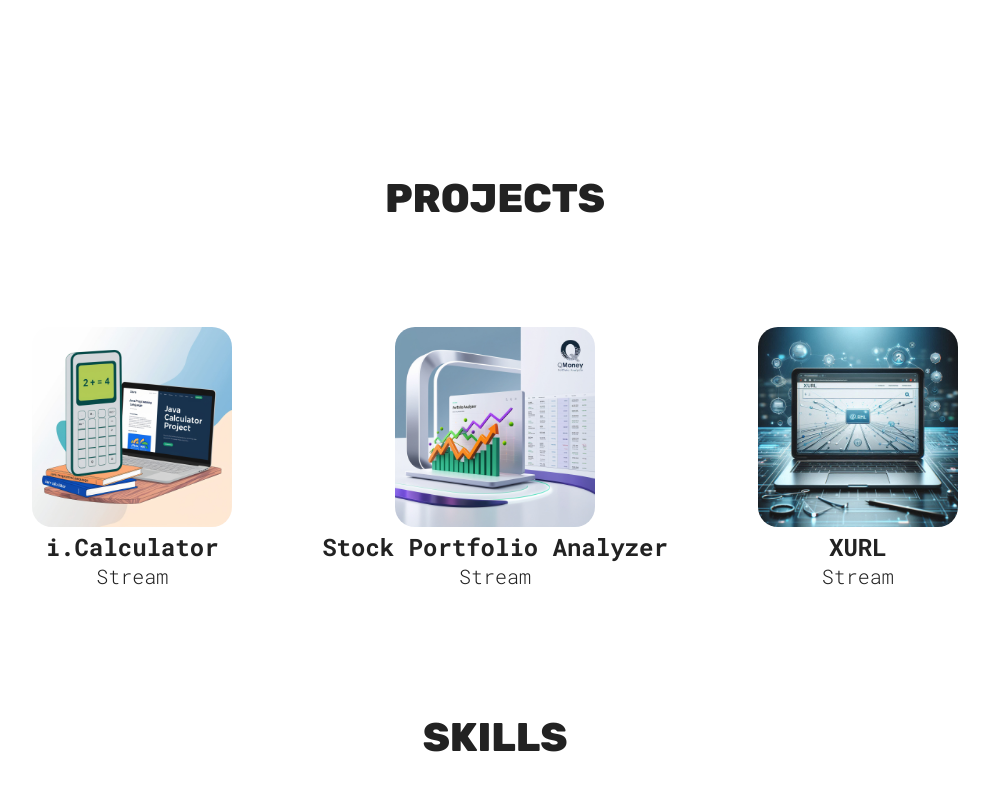
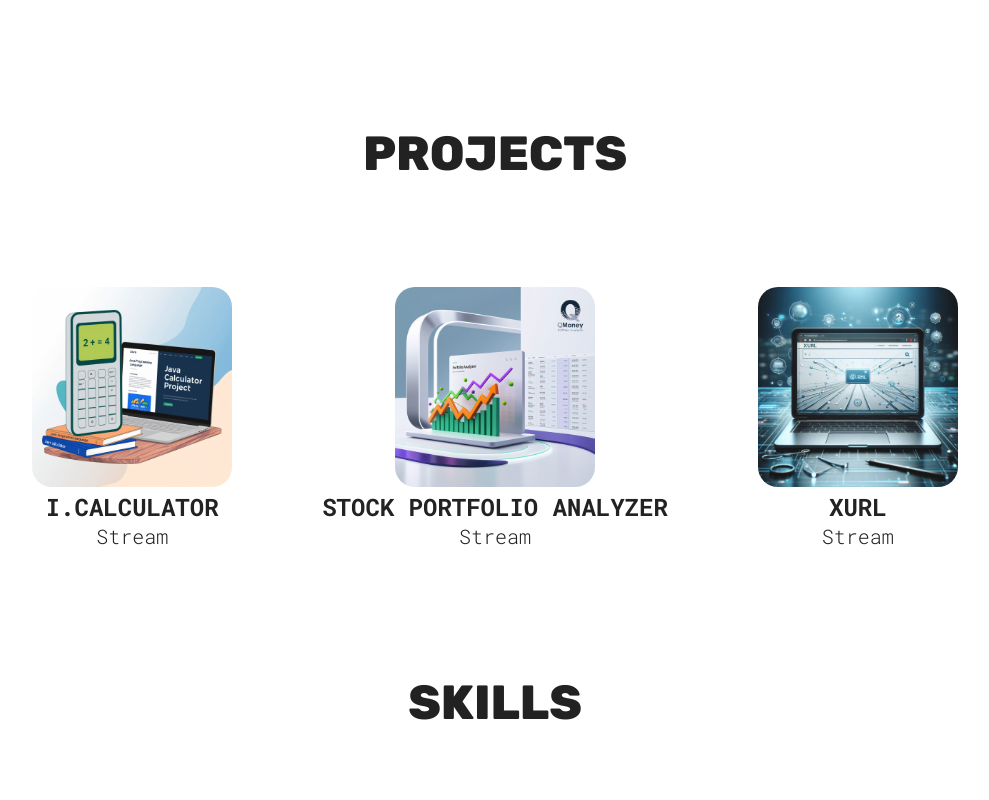
Before and after one commit to vaibhavaanand123/Portfolio-React_JS-, a React (Vite) app: page / in a window 1280 px wide. Shown: the part 920-1720 px from the top of the page, without its empty margins (145-1134 px from the left). Built offline with nearby package versions, Linux system fonts and the light colour scheme.

Commit message:
css modified

```diff
--- a/src/App.css
+++ b/src/App.css
@@ -18,11 +18,13 @@
     --footer-text-color: #bbb;
 }
 
+/* Body styles */
 body {
     background-color: var(--background-color);
     display: flex;
     justify-content: center;
-    margin: 0 auto 60px;
+    margin: 0 auto;
+    padding-bottom: 60px; /* Padding is more consistent than using margin-bottom */
 }
 
 #root {
@@ -37,30 +39,28 @@ h1, h2, h3, p {
     padding: 0;
 }
 
-h2, h3, p {
-    font-family: 'Roboto Mono', monospace;
-}
-
-h1, h2 {
+/* Typography */
+h1 {
+    font-family: 'Rubik', sans-serif;
+    font-size: clamp(32px, 5vw, 48px); /* Dynamic font sizing */
     text-transform: uppercase;
 }
 
 h2, h3 {
-    font-size: 20px;
-}
-
-h1 {
-    font-family: 'Rubik', sans-serif;
-    font-size: 32px;
+    font-family: 'Roboto Mono', monospace;
+    text-transform: uppercase;
+    font-size: clamp(20px, 3.5vw, 24px); /* Dynamic font size for h2/h3 */
 }
 
 p {
-    font-size: 16px;
+    font-family: 'Roboto Mono', monospace;
+    font-size: clamp(16px, 2.5vw, 20px); /* Dynamic sizing for paragraphs */
     font-weight: 300;
 }
 
+/* Section Title */
 .sectionTitle {
-    margin-bottom: 10px;
+    margin-bottom: clamp(10px, 2vw, 75px); /* Adjusts as per the screen */
 }
 
 .hover {
@@ -71,23 +71,9 @@ p {
 @media (min-width: 800px) {
     #root {
         gap: 100px;
-        margin-top: 50px;
     }
-    html,body{
+    html, body {
         margin-top: 5vh;
-
-    }
-
-    h1 {
-        font-size: 40px;
-    }
-
-    h2, h3 {
-        font-size: 24px;
-    }
-
-    p {
-        font-size: 20px;
     }
 
     .sectionTitle {
@@ -97,16 +83,10 @@ p {
 
 @media (min-width: 1400px) {
     #root {
-        gap: 100px;
         width: 80%;
     }
-    html,body{
+    html, body {
         margin-top: 8vh;
-
-    }
-
-    h1 {
-        font-size: 48px;
     }
 
     .sectionTitle {
--- a/src/App.jsx
+++ b/src/App.jsx
@@ -1,6 +1,5 @@
 
 import './App.css'
-// import {BrowserRouter as Router,Route,Routes } from "react-router-dom"
 import Contact from './sections/Contact/Contact'
 import Footer from './sections/Footer/Footer';
 import Hero from './sections/Hero/Hero';
--- a/src/sections/Navigation/NavigationStyles.module.css
+++ b/src/sections/Navigation/NavigationStyles.module.css
@@ -1,9 +1,9 @@
 :root {
     --background-color: #fff;
     --text-color: #222;
-    --primary-color: #3498db; /* Primary color */
-    --hover-color: #2980b9; /* Hover color */
-    --transition-duration: 0.3s; /* Transition duration */
+    --primary-color: #3498db;
+    --hover-color: #2980b9;
+    --transition-duration: 0.3s;
 }
 
 [data-theme='dark'] {
@@ -11,7 +11,9 @@
     --text-color: #fff;
 }
 
-*, *::before, *::after {
+*,
+*::before,
+*::after {
     margin: 0;
     padding: 0;
     box-sizing: border-box;
@@ -24,7 +26,7 @@
     left: 50%;
     transform: translateX(-50%);
     z-index: 100;
-    padding: 20px 0; /* Consistent vertical padding */
+    padding: 20px 0;
 }
 
 .navbar {
@@ -36,31 +38,28 @@
     background-color: var(--background-color);
     width: 100%;
 }
-.navbarItems_colorMode_hamburger {
-    display: flex;
-    align-items: center;
-    list-style: none;
-    gap: 32px;
-  }
 
+.navbarItems_colorMode_hamburger,
 .navbarItems {
     display: flex;
     align-items: center;
     list-style: none;
     gap: 32px;
 }
-
 .navbarItems ul {
     display: flex;
     gap: 32px;
+    align-items: center;
     margin: 0;
-}
+  }
+
+
 .navbarItems li {
     list-style: none;
-  }
+}
 
 .navbarContent {
-    font-size: 18px;
+    font-size: 1rem; /* Use rem for scalable font size */
     font-weight: 400;
     cursor: pointer;
     line-height: 1.5;
@@ -85,22 +84,22 @@
 .navHamburger:hover {
     transform: scale(1.1);
 }
+
+.navHamburgerLine,
 .colorModeLine {
-    width: 45px;
-    height: 4px; /* Slightly increased height for better visibility */
-    background-color: var(--text-color);
-    transition: transform var(--transition-duration);
-    transform: rotate(90deg);
-    transform-origin: center;
-    margin-left: 16px; /* Adjusted value */
-    border-radius: 4px; /* Rounded corners for a softer look */
-}
-
-.navHamburgerLine {
     width: 25px;
     height: 3px;
     background-color: var(--text-color);
     transition: transform var(--transition-duration);
+}
+
+.colorModeLine {
+    width: 45px;
+    height: 4px;
+    transform: rotate(90deg);
+    transform-origin: center;
+    margin-left: 16px;
+    border-radius: 4px;
 }
 
 .colorModeContainer {
@@ -133,11 +132,12 @@
 }
 
 .namely {
-    font-size: 24px;
+    font-size: 1.5rem;
     font-weight: bold;
     color: var(--text-color);
 }
 
+/* Active State */
 .active .navbarItems {
     display: block;
 }
@@ -158,7 +158,7 @@
 @media (max-width: 1400px) {
     .navbarItems {
         position: fixed;
-        top: 110px;
+        top: 100px;
         right: 0;
         width: 100%;
         height: calc(100vh - 70px);
@@ -188,7 +188,7 @@
 
 @media (max-width: 800px) {
     .container {
-        padding: 30px 0; /* Adjust padding for smaller screens */
+        padding: 30px 0;
     }
 
     .navHamburgerLine {
@@ -202,11 +202,11 @@
     }
 
     .namely {
-        font-size: 20px;
+        font-size: 1.25rem;
     }
 
     .navbarContent {
-        font-size: 16px;
+        font-size: 0.875rem; /* Scaled down for smaller screens */
     }
 
     .colorModeLine {
@@ -220,8 +220,7 @@
     }
 
     .navbarItems {
-        position: fixed;
-        top: 50;
+        top: 90px;
         right: 0;
         width: 100%;
     }
@@ -239,11 +238,11 @@
     }
 
     .namely {
-        font-size: 12px;
+        font-size: 1rem;
     }
 
     .navbarContent {
-        font-size: 14px; /* Adjusted for better readability */
+        font-size: 0.875rem;
     }
 
     .colorModeLine {
@@ -257,7 +256,6 @@
     }
 
     .navbarItems {
-
-        top: 50px;
+        top: 85px;
     }
 }
```
